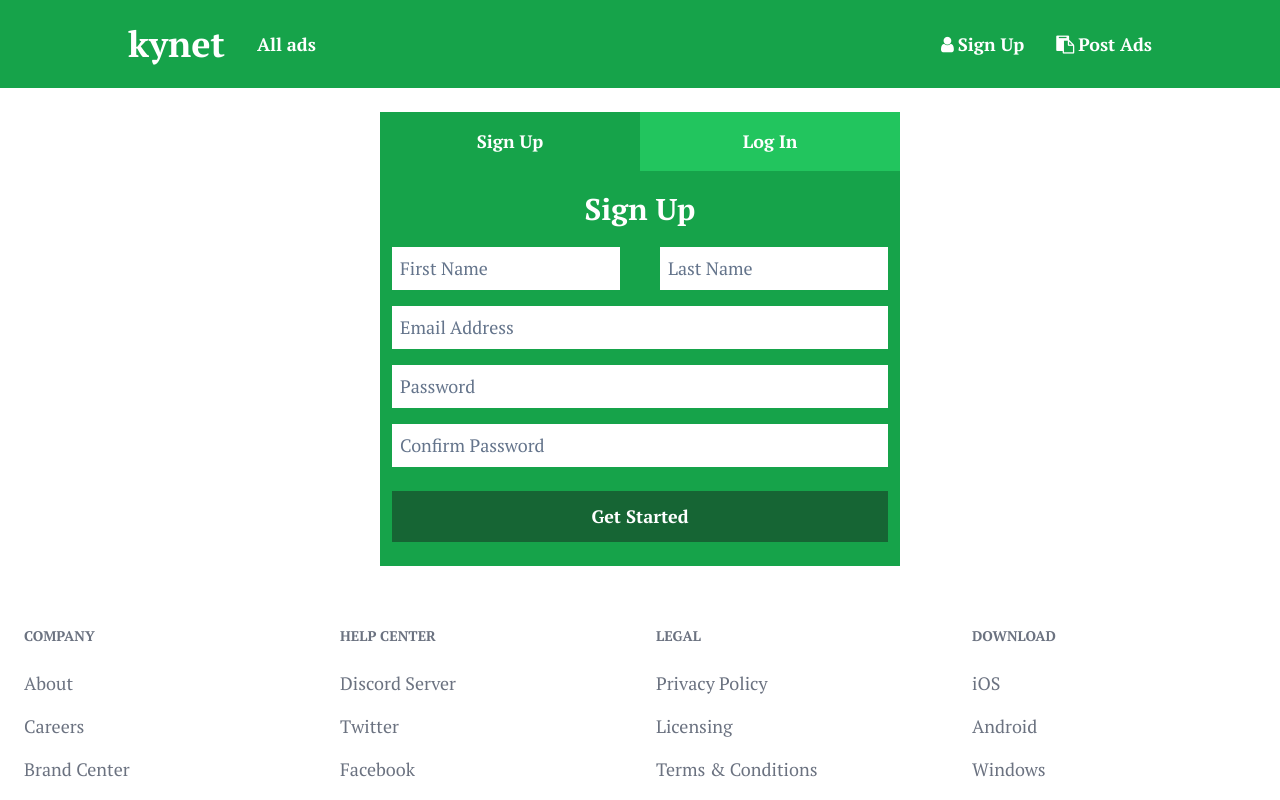
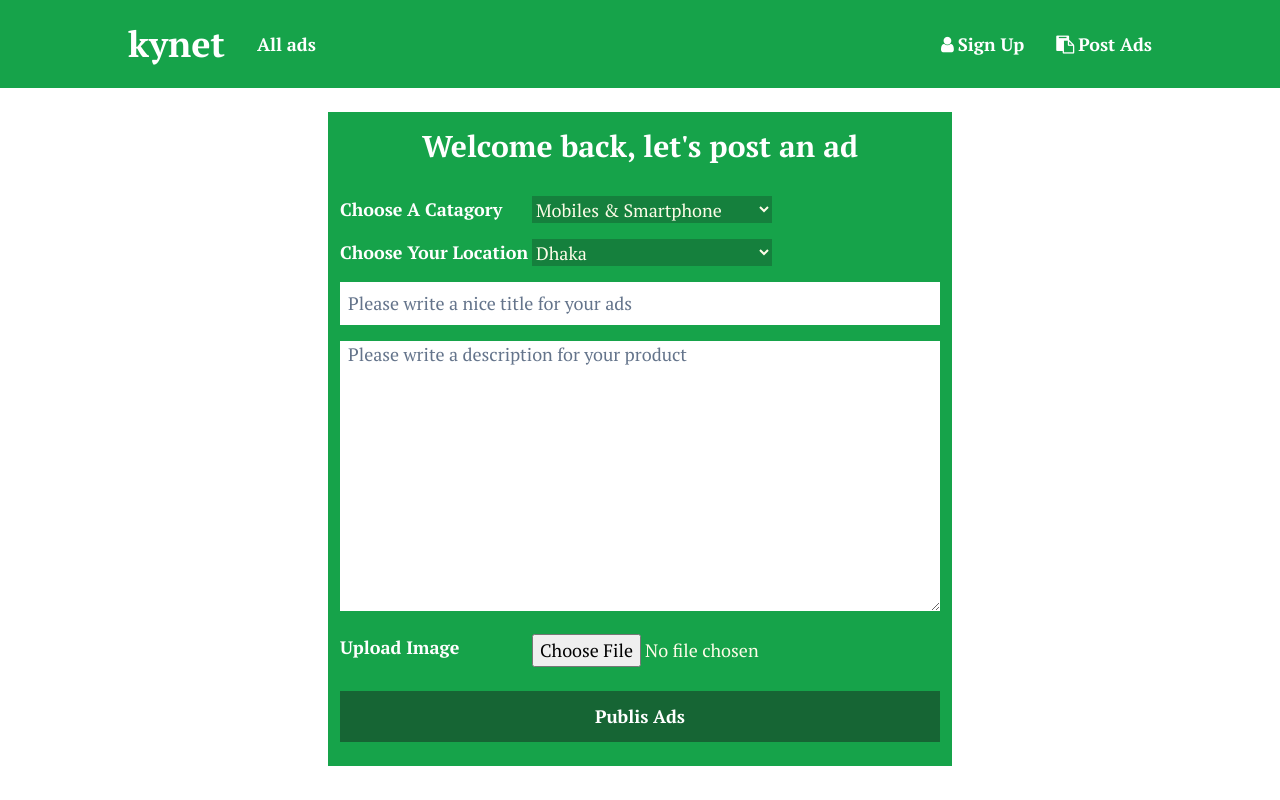
Before and after one commit to mirsahib/kynet-app, a React (Vite) app in the folder client/: page /publish in a window 1280 px wide. Before the commit this address led to /auth/. Shown: the top 800 px of the page. Built offline with nearby package versions, Linux system fonts and the light colour scheme.

Commit message:
:hammer: Add Publish api

```diff
--- a/client/src/MainRouter.tsx
+++ b/client/src/MainRouter.tsx
@@ -23,9 +23,9 @@ export default function MainRouter() {
 				<Route
 					path="publish"
 					element={
-						<ProtectedRoute>
+						// <ProtectedRoute>
 							<Publish />
-						</ProtectedRoute>
+						// </ProtectedRoute>
 					}
 				/>
 				<Route path="auth" element={<Auth />}>
--- a/client/src/components/TextAreaField.tsx
+++ b/client/src/components/TextAreaField.tsx
@@ -1,19 +1,20 @@
-import { ComponentProps } from "react";
+import { ComponentProps, forwardRef, PropsWithRef } from "react";
 
-interface InputGroupProps extends ComponentProps<"textarea"> {
-	label: string;
-}
+interface InputGroupProps
+	extends PropsWithRef<JSX.IntrinsicElements["textarea"]> {}
 
-export default function TextAreadField({
-	label,
-	ref,
-	...rest
-}: InputGroupProps) {
+const TextAreadField = forwardRef<HTMLTextAreaElement, InputGroupProps>(
+	({ children, ...props }, ref) => {
 		return (
 			<div className="lg:w-[600px] mb-4 sm:mx-3">
-			<textarea {...rest} className="w-full outline-none pl-2 placeholder-slate-500"
+				<textarea
 					ref={ref}
+					{...props}
+					className="w-full outline-none pl-2 placeholder-slate-500"
 				/>
 			</div>
 		);
 	}
+);
+
+export default TextAreadField
--- a/client/src/pages/Items/Publish.tsx
+++ b/client/src/pages/Items/Publish.tsx
@@ -1,11 +1,21 @@
 import InputField from "../../components/InputField";
 import TextAreadField from "../../components/TextAreaField";
 import SubmitBtn from "../../components/SubmitBtn";
+import { IPublishField, publish } from "./api/api-publish";
+import { SubmitHandler, useForm } from "react-hook-form";
 
 export default function Publish() {
+	const { register, handleSubmit, watch,formState: { errors }} = useForm<IPublishField>();
+
+	const onSubmit: SubmitHandler<IPublishField> = async (data) =>{
+		console.log('onsubmit',data)
+		const response = await publish(data)
+		console.log(response)
+	};
+
 	return (
 		<div className="flex  items-center justify-center lg:max-w-[920px] sm:w-[90%] mx-auto ">
-			<form action="" className="bg-green-600 ">
+			<form onSubmit={handleSubmit(onSubmit)} action="" className="bg-green-600 ">
 				<h1 className="mt-4 mb-8 text-center text-white text-3xl font-semibold">
 					Welcome back, let's post an ad
 				</h1>
@@ -13,7 +23,7 @@ export default function Publish() {
 					<label htmlFor="" className="font-semibold text-white w-48">
 						Choose A Catagory
 					</label>
-					<select name="" id="catagory" className="bg-green-700 text-yellow-50 w-60">
+					<select {...register("catagory")} required={true} className="bg-green-700 text-yellow-50 w-60">
 						<option value="mobile">Mobiles & Smartphone</option>
 						<option value="home">Homes & livings</option>
 						<option value="electronic">Electronics</option>
@@ -27,7 +37,7 @@ export default function Publish() {
 					<label htmlFor="" className="font-semibold text-white w-48">
 						Choose Your Location
 					</label>
-					<select name="" id="catagory" className="bg-green-700 text-yellow-50 w-60">
+					<select {...register("location")} required={true} className="bg-green-700 text-yellow-50 w-60">
 						<option value="dhaka">Dhaka</option>
 						<option value="chittagong">Chittagong</option>
 						<option value="sylhet">Sylhet</option>
@@ -37,14 +47,15 @@ export default function Publish() {
 						<option value="mymensingh">Mymensingh</option>
 					</select>
 				</div>
-				<InputField label="title" placeholder="Please write a nice title for your ads"/>
-				<TextAreadField label={"Description"} rows={10} placeholder="Please write a description for your product"/>
+				<InputField {...register('title')} required={true} placeholder="Please write a nice title for your ads"/>
+				<TextAreadField {...register('description')} rows={10} placeholder="Please write a description for your product"/>
 				<div className="flex flex-row mb-4 sm:mx-3">
 					<label htmlFor="" className="text-white font-semibold w-48">
 						Upload Image
 					</label>
 					<div>
 						<input
+							{...register('image')}
 							type="file"
 							accept="image/png, image/jpg, image/gif, image/jpeg"
 							className="text-yellow-50"
--- /dev/null
+++ b/client/src/pages/Items/api/api-publish.ts
@@ -0,0 +1,34 @@
+import config from '../../../../config/config'
+
+export interface IPublishField{
+    catagory: string;
+    location: string;
+    title: string;
+    description: string;
+    image:any
+}
+
+const publish = async(data:IPublishField)=>{
+    try {
+        console.log('data',data)
+        const formData = new FormData();
+        let name:keyof typeof data
+        for(name in data){
+            if(name==='image'){
+                formData.append(name,data[name][0])
+            }
+            formData.append(name,data[name])
+        }
+        let response = await fetch(`${config.host}/api/ads`,{
+            method: 'POST',
+            body:formData
+        })
+        return await response.json()
+    } catch (error) {
+        console.log(error)
+    }
+}
+
+export {
+    publish
+}
```
Lines whose indentation alone changed are shown as unchanged.
